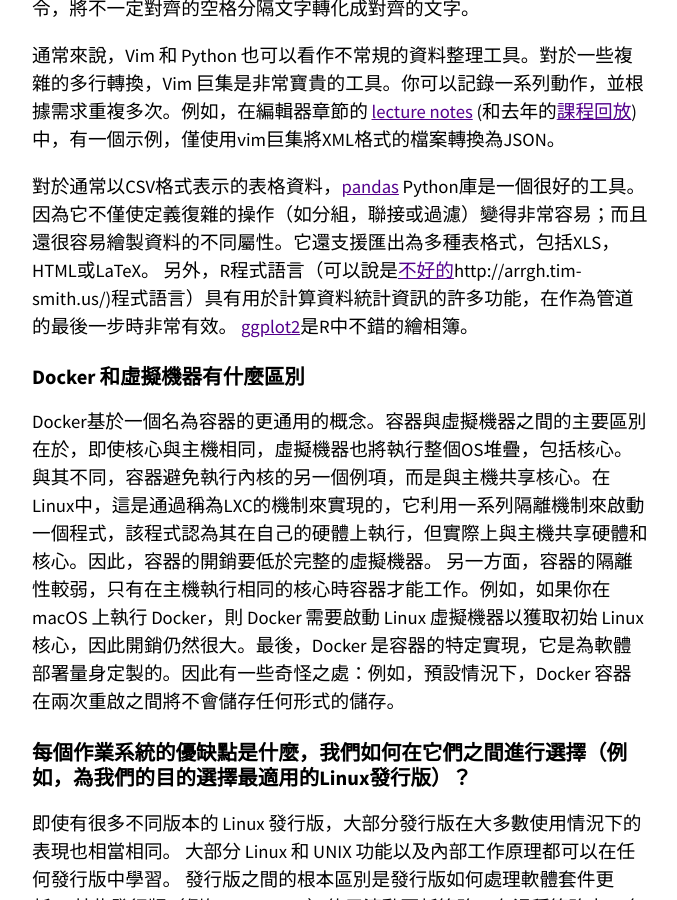
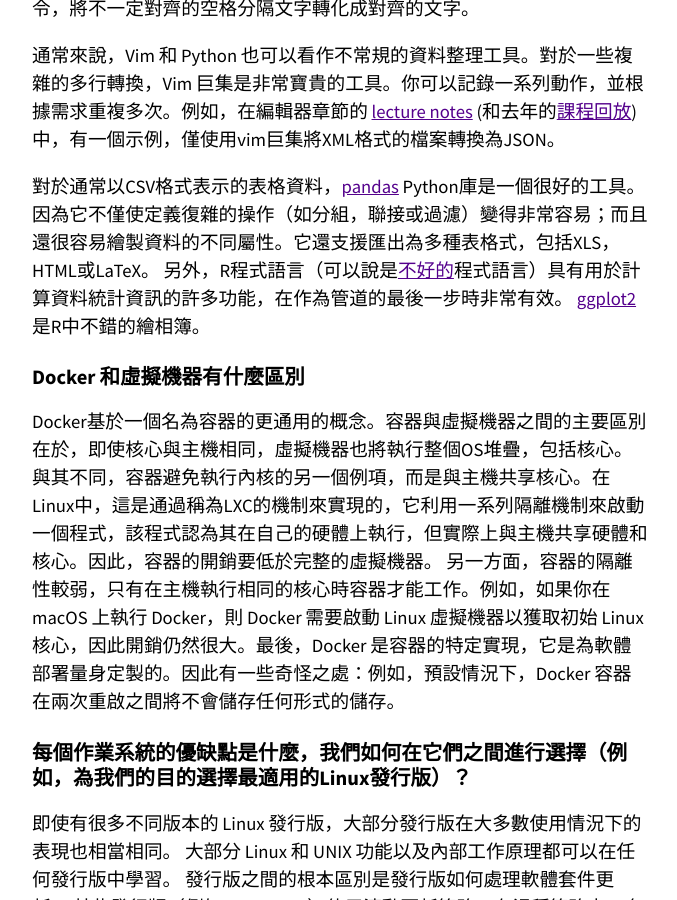
Before and after one commit to missing-semester-zh-Hant/missing-semester-zh-Hant.github.io, a Jekyll site: the page built from _2020/qa.md, in a window 1280 px wide and 900 px high, scrolled down 5203 px. Shown: the whole window, without its empty margins (300-977 px from the left). Built offline with Jekyll 4.4.1, drawn with Linux system fonts in a browser that asks for light colours; part of the change alters nothing that is shown.

Commit message:
Fix hyperlink.

```diff
--- a/_2020/qa.md
+++ b/_2020/qa.md
@@ -196,7 +196,7 @@ You just manually compute the time taken between different parts of your code. B
 通常來說，Vim 和 Python 也可以看作不常規的資料整理工具。對於一些複雜的多行轉換，Vim 巨集是非常寶貴的工具。你可以記錄一系列動作，並根據需求重複多次。例如，在編輯器章節的 [lecture notes](/2020/editors/#巨集) (和去年的[課程回放](/2019/editors/))中，有一個示例，僅使用vim巨集將XML格式的檔案轉換為JSON。
 
 <!-- For tabular data, often presented in CSVs, the [pandas](https://pandas.pydata.org/) Python library is a great tool. Not only because it makes it quite easy to define complex operations like group by, join or filters; but also makes it quite easy to plot different properties of your data. It also supports exporting to many table formats including XLS, HTML or LaTeX. Alternatively the R programming language (an arguably [bad](http://arrgh.tim-smith.us/) programming language) has lots of functionality for computing statistics over data and can be quite useful as the last step of your pipeline. [ggplot2](https://ggplot2.tidyverse.org/) is a great plotting library in R.  -->
-對於通常以CSV格式表示的表格資料，[pandas](https://pandas.pydata.org/) Python庫是一個很好的工具。 因為它不僅使定義復雜的操作（如分組，聯接或過濾）變得非常容易；而且還很容易繪製資料的不同屬性。它還支援匯出為多種表格式，包括XLS，HTML或LaTeX。 另外，R程式語言（可以說是[不好的](（)http://arrgh.tim-smith.us/)程式語言）具有用於計算資料統計資訊的許多功能，在作為管道的最後一步時非常有效。 [ggplot2](https://ggplot2.tidyverse.org/)是R中不錯的繪相簿。
+對於通常以CSV格式表示的表格資料，[pandas](https://pandas.pydata.org/) Python庫是一個很好的工具。 因為它不僅使定義復雜的操作（如分組，聯接或過濾）變得非常容易；而且還很容易繪製資料的不同屬性。它還支援匯出為多種表格式，包括XLS，HTML或LaTeX。 另外，R程式語言（可以說是[不好的](http://arrgh.tim-smith.us/)程式語言）具有用於計算資料統計資訊的許多功能，在作為管道的最後一步時非常有效。 [ggplot2](https://ggplot2.tidyverse.org/)是R中不錯的繪相簿。
 
 <!-- ## What is the difference between Docker and a Virtual Machine? -->
 ## Docker 和虛擬機器有什麼區別
```
